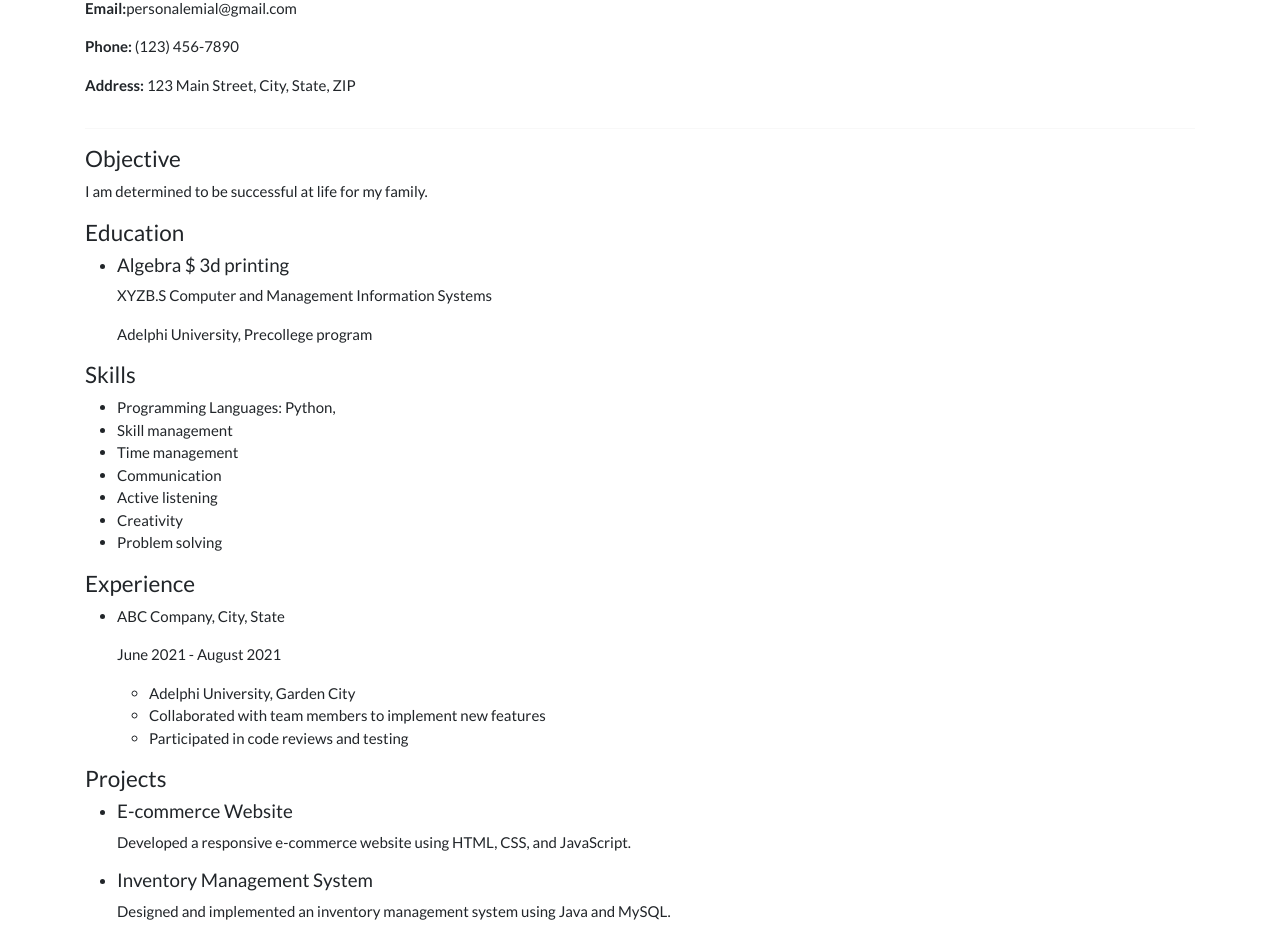
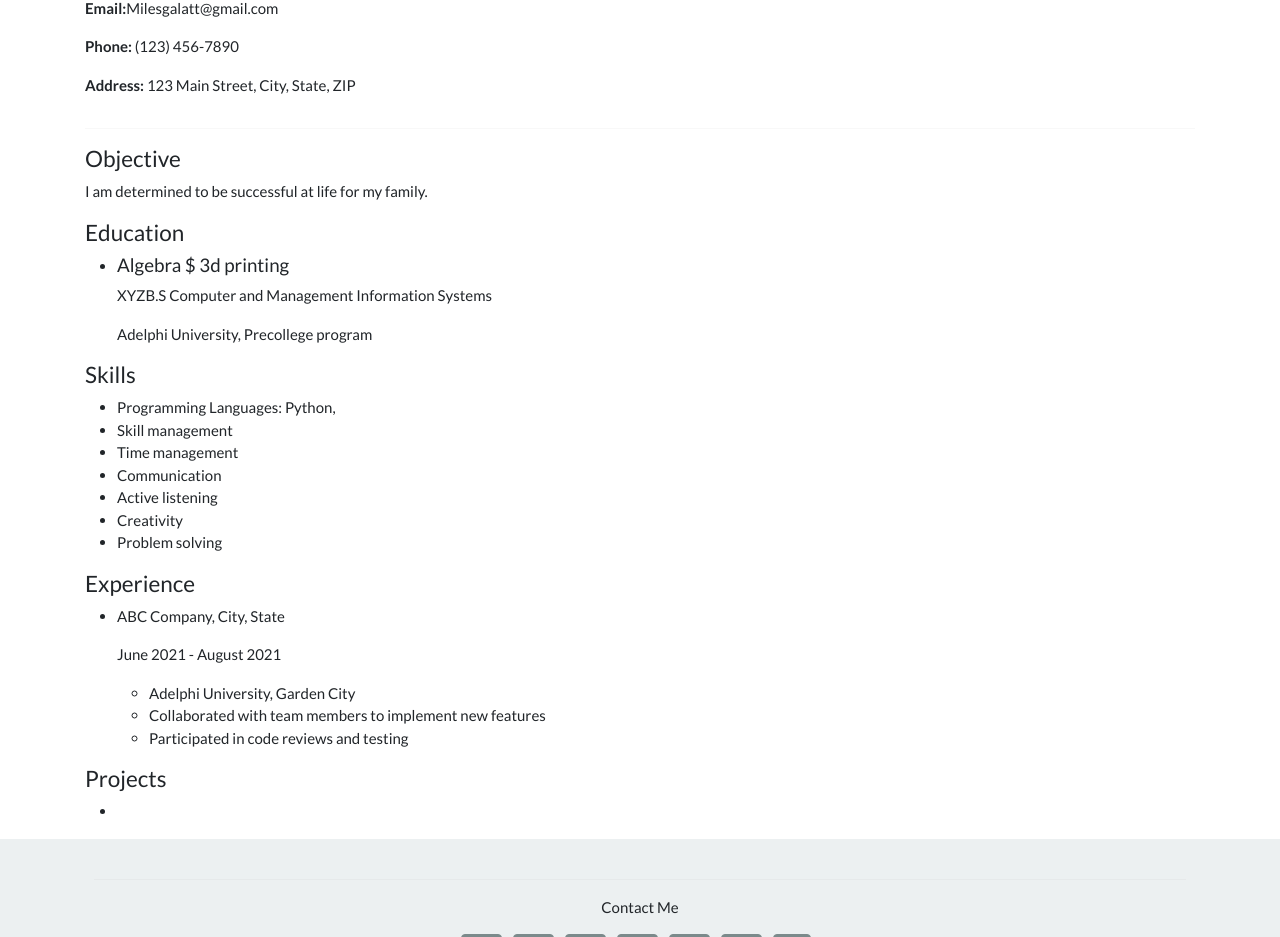
Before and after one commit to Miles-Galatt/Miles-Galatt.github.io, a plain HTML site: page index.html in a window 1280 px wide. Shown: the part 154-1091 px from the top of the page. Drawn offline with nearby package versions, Linux system fonts and the light colour scheme.

Commit message:
Update index.html

```diff
--- a/index.html
+++ b/index.html
@@ -39,13 +39,13 @@
         <div class="col-md-6">
           <!-- Personal Information -->
           <h2>Miles Galatt</h2>
-          <p><strong>Email:</strong>personalemial@gmail.com</p>
+          <p><strong>Email:</strong>Milesgalatt@gmail.com</p>
           <p><strong>Phone:</strong> (123) 456-7890</p>
           <p><strong>Address:</strong> 123 Main Street, City, State, ZIP</p>
         </div>
         <div class="col-md-6 text-md-end">
           <!-- Profile Picture -->
-          <img src="images/aboutpicture.png" alt="Profile Picture" class="img-fluid rounded-circle profile-image">
+          <img src="images/abouthttps://mail.google.com/mail/u/0?ui=2&ik=99b2b819ab&attid=0.1&permmsgid=msg-a:r-5016274559188525783&th=19861e062ae8888b&view=fimg&realattid=B3F3A9AA-0EA6-4056-90B6-DD7F726A5752&disp=thd&attbid=ANGjdJ89IgU80XwmRFJMAbFuQJXy-sSxiYihtDAWx3rEEQosjmUoVUMj8fQCFeh-NONQZm0-MxKctFQLB1dEN1uGcRhtrvQOie6d3RZa46b4uUtYKXhmWR8Y32Knyr8&ats=2524608000000&sz=w1360-h633picture.png" alt="Profile Picture" class="img-fluid rounded-circle profile-image">
         </div>
       </div>
 
@@ -96,14 +96,6 @@
       <h4>Projects</h4>
       <ul>
         <li>
-          <h5>E-commerce Website</h5>
-          <!-- Project Description -->
-          <p>Developed a responsive e-commerce website using HTML, CSS, and JavaScript.</p>
-        </li>
-        <li>
-          <h5>Inventory Management System</h5>
-          <!-- Project Description -->
-          <p>Designed and implemented an inventory management system using Java and MySQL.</p>
         </li>
       </ul>
 
```
